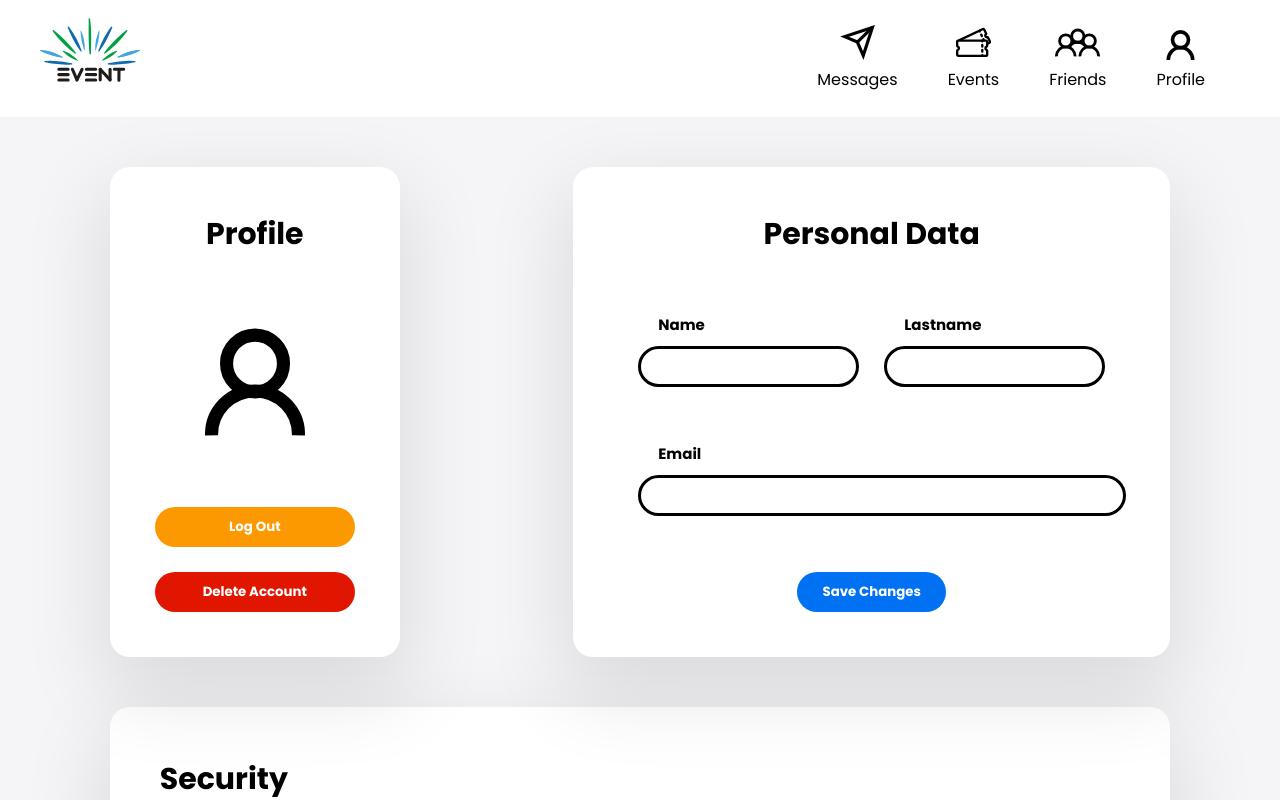
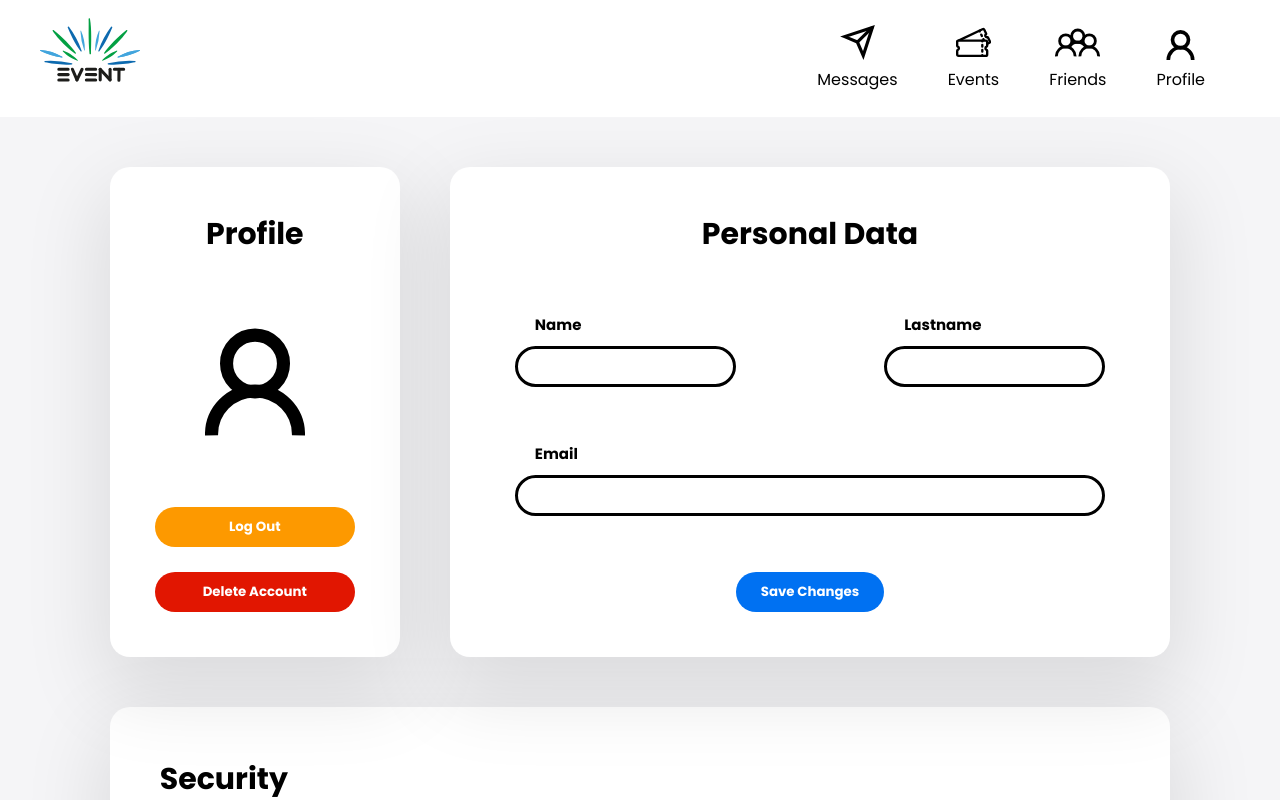
Before and after one commit to OkhaiBroh/PW1-G8, a Vue app: page /profile in a window 1280 px wide. Shown: the top 800 px of the page. Built offline with nearby package versions, Linux system fonts and the light colour scheme.

Commit message:
Some changes and bug fixed.

```diff
--- a/src/views/ProfileView.vue
+++ b/src/views/ProfileView.vue
@@ -22,7 +22,7 @@
                     </div>
                     <div class="email-container">
                         <label class="input-text" for="email"> Email </label>
-                    <input class="input longer" type="text" name="email" id="email">
+                        <input class="email-input" type="text" name="email" id="email">
                     </div>
                     <div class="save-changes-container">
                         <button class="save-changes"> Save Changes </button>
@@ -145,6 +145,179 @@
 </template>
 
 <style scoped>
+
+    /*****************************************
+    *               Background               *
+    ******************************************/
+
+    .background-color {
+        background-color: var(--gray_color);
+        display: flex;
+        justify-content: center;
+    }
+
+    .div-container {
+        width: fit-content;
+    }
+
+    /*****************************************
+    *             Profile Section            *
+    ******************************************/
+
+    .profile-data {
+        display: flex;
+        justify-content: space-between;
+
+        margin-top: 50px;
+    }
+
+    /*****************************************
+    *               Profile Box              *
+    ******************************************/
+
+    .profile {
+        display: flex;
+        flex-direction: column;
+        align-items: center;
+
+        border-radius: 20px;
+
+        background-color: white;
+
+        margin-right: 25px;
+        padding: 45px;
+    }
+
+    .box-shadow {
+        box-shadow: 0px 30px 80px 10px rgba(0, 0, 0, 0.1);
+    }
+
+    .title-text {
+        font-size: 30px;
+        font-weight: 700;
+    }
+
+    .center-text {
+        text-align: center;
+    }
+
+    .profile-image {
+        width: 100px;
+        height: 200px;
+
+        margin: 25px 50px 25px 50px;
+    }
+
+    .log-out-button {
+        font-weight: 700;
+        background-color: var(--orange_color);
+        margin: 0;
+    }
+
+    .del-acc-button {
+        font-weight: 700;
+        background-color: var(--red_color);
+        margin: 25px 0 0 0;
+    }
+
+    .del-acc-button:hover {
+        background-color: var(--selected_red_color);
+    }
+
+    .log-out-button:hover {
+        background-color: var(--selected_orange_color);
+    }
+
+    /*****************************************
+    *            Personal Data Box           *
+    ******************************************/
+
+    .personal-data {
+        display: flex;
+        flex-direction: column;
+        justify-content: space-between;
+
+        border-radius: 20px;
+
+        background-color: white;
+
+        margin-left: 25px;
+        padding: 45px 65px 45px 65px;
+
+        flex: 1;
+    }
+
+    .name-lastname-container {
+       display: flex;
+        justify-content: space-between;
+    }
+
+    .input-text {
+        font-size: 15px;
+        font-weight: 700;
+
+        margin-left: 20px;
+    }
+
+    .email-input {
+        outline: none;
+        border: 3px solid black;
+        border-radius: 25px;
+        height: 35px;
+
+        margin-top: 10px;
+        padding-left: 15px;
+    }
+
+    .input {
+        outline: none;
+        border: 3px solid black;
+        border-radius: 25px;
+        width: 200px;
+        height: 35px;
+
+        margin-top: 10px;
+        padding-left: 15px;
+    }
+
+    .input-margin {
+        margin-right: 25px;
+    }
+
+    .container {
+        display: flex;
+        flex-direction: column;
+    }
+
+    .email-container {
+        display: flex;
+        flex-direction: column;
+    }
+
+    .save-changes {
+        font-weight: 700;
+        margin: 0;
+        width: fit-content;
+        padding: 10px 25px 10px 25px;
+    }
+
+    .save-changes-container {
+        display: flex;
+        justify-content: center;
+    }
+
+    /*****************************************
+    *             Security Section           *
+    ******************************************/
+
+    .margin-btn-password {
+        margin-top: 50px;
+    }
+
+    /*****************************************
+    *           Statistics Section           *
+    ******************************************/
+
     .num-comm-text {
         font-size: 35px;
         font-weight: 700;
@@ -174,141 +347,6 @@
         margin-top: 50px;
     }
 
-    .div-container {
-        width: fit-content;
-    }
-
-    .profile-data {
-        display: flex;
-        justify-content: space-between;
-
-        margin-top: 50px;
-    }
-
-    .profile {
-        display: flex;
-        flex-direction: column;
-        align-items: center;
-
-        border-radius: 20px;
-
-        background-color: white;
-
-        margin-right: 25px;
-        padding: 45px;
-    }
-
-    .profile-image {
-        width: 100px;
-        height: 200px;
-
-        margin: 25px 50px 25px 50px;
-    }
-
-    .title-text {
-        font-size: 30px;
-        font-weight: 700;
-    }
-
-    .center-text {
-        text-align: center;
-    }
-
-    .input-text {
-        font-size: 15px;
-        font-weight: 700;
-
-        margin-left: 20px;
-    }
-
-    .input {
-        outline: none;
-        border: 3px solid black;
-        border-radius: 25px;
-        width: 200px;
-        height: 35px;
-
-        margin-top: 10px;
-        padding-left: 15px;
-    }
-
-    .input-margin {
-        margin-right: 25px;
-    }
-
-    .longer {
-        width: 100%;
-    }
-
-    .container {
-        display: flex;
-        flex-direction: column;
-    }
-
-    .name-lastname-container {
-        display: flex;
-    }
-
-    .personal-data {
-        display: flex;
-        flex-direction: column;
-        justify-content: space-between;
-
-        border-radius: 20px;
-
-        background-color: white;
-
-        margin-left: 25px;
-        padding: 45px 65px 45px 65px;
-    }
-
-    .box-shadow {
-        box-shadow: 0px 30px 80px 10px rgba(0, 0, 0, 0.1);
-    }
-
-    .email-container {
-        display: flex;
-        flex-direction: column;
-    }
-
-    .save-changes {
-        font-weight: 700;
-        margin: 0;
-        width: fit-content;
-        padding: 10px 25px 10px 25px;
-    }
-
-    .save-changes-container {
-        display: flex;
-        justify-content: center;
-    }
-
-    .log-out-button {
-        font-weight: 700;
-        background-color: var(--orange_color);
-        margin: 0;
-    }
-
-    .del-acc-button {
-        font-weight: 700;
-        background-color: var(--red_color);
-        margin: 25px 0 0 0;
-    }
-
-    .del-acc-button:hover {
-        background-color: var(--selected_red_color);
-    }
-
-    .log-out-button:hover {
-        background-color: var(--selected_orange_color);
-    }
-
-    .background-color {
-        background-color: var(--gray_color);
-        display: flex;
-        justify-content: center;
-    }
-
     .security-container,
     .statistics-container,
     .timeline-container {
@@ -334,11 +372,9 @@
         margin-top: 50px;
     }
 
-    .margin-btn-password {
-        margin-top: 50px;
-    }
-
-    /* Progres bar Statistics */
+    /*****************************************
+    *           Rounded Progress Bar         *
+    ******************************************/
 
     .circle, .circle-wrap {
         display: flex;
@@ -401,13 +437,9 @@
         font-size: 25px;
     }
 
-    /********************************************
-    *
-    *
-    *               TIMELINE SECTION
-    *
-    *
-    ********************************************/
+    /*****************************************
+    *             Timeline Section           *
+    ******************************************/
 
     .timeline-title-text {
         font-weight: 700;
```
Lines whose indentation alone changed are shown as unchanged.
